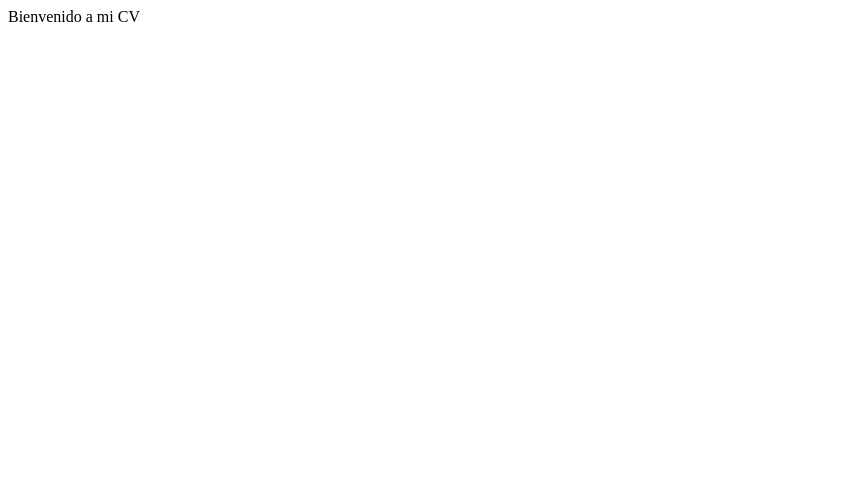
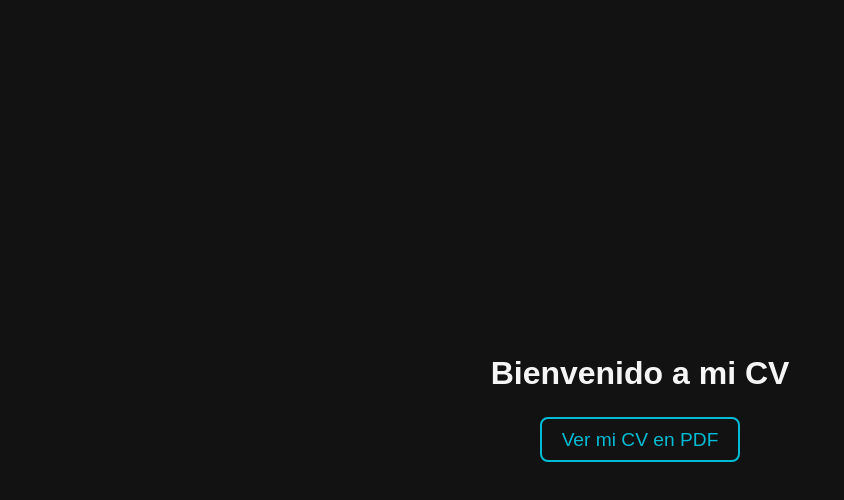
Before and after one commit to tefhy1227-afk/CV, a plain HTML site: page index.html in a window 1280 px wide. Shown: the whole page, without its empty margins (0-844 px from the left). Drawn offline with Linux system fonts and the light colour scheme.

Commit message:
modificamos el index.html

```diff
--- a/index.html
+++ b/index.html
@@ -1,11 +1,40 @@
 <!DOCTYPE html>
-<html lang="en">
+<html lang="es">
 <head>
-    <meta charset="UTF-8">
-    <meta name="viewport" content="width=device-width, initial-scale=1.0">
-    <title>Document</title>
+  <meta charset="UTF-8">
+  <meta name="viewport" content="width=device-width, initial-scale=1.0">
+  <title>Mi CV</title>
+  <style>
+    body {
+      font-family: Arial, sans-serif;
+      background-color: #121212;
+      color: #f5f5f5;
+      display: flex;
+      flex-direction: column;
+      align-items: center;
+      justify-content: center;
+      height: 100vh;
+      margin: 0;
+    }
+    a {
+      color: #00bcd4;
+      text-decoration: none;
+      font-size: 1.2rem;
+      padding: 10px 20px;
+      border: 2px solid #00bcd4;
+      border-radius: 8px;
+      transition: all 0.3s ease;
+    }
+    a:hover {
+      background-color: #00bcd4;
+      color: #121212;
+    }
+  </style>
 </head>
 <body>
-    <div>Bienvenido a mi CV</div>
+  <h1>Bienvenido a mi CV</h1>
+  <p>
+    <a href="cv.pdf" target="_blank">Ver mi CV en PDF</a>
+  </p>
 </body>
 </html>
```
